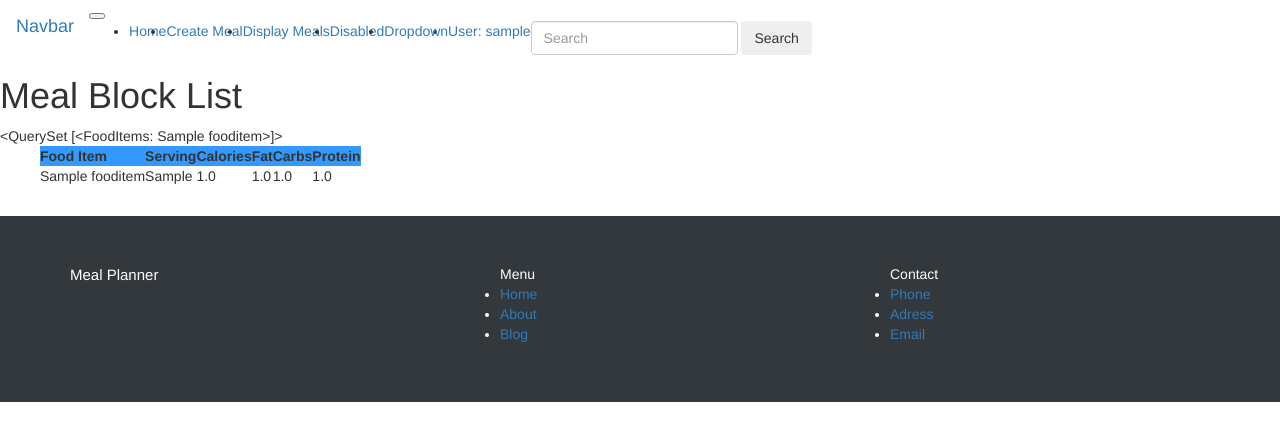
After one commit to Jonnyprior/test-website, a Django app: page /fooditem/my_food_items in a window 1280 px wide. The commit adds this page. Shown: the top 441 px of the page. Run offline with Django 3.2, Linux system fonts and the light colour scheme; a user stored in the database is signed in; tables that the repository leaves empty hold one stand-in row (values such as "Sample post"); some libraries are stand-ins or nearby versions.

Commit message:
User in fooditem, can view own fooditems

```diff
--- a/mealplanner/settings.py
+++ b/mealplanner/settings.py
@@ -58,7 +58,7 @@ ROOT_URLCONF = 'mealplanner.urls'
 TEMPLATES = [
     {
         'BACKEND': 'django.template.backends.django.DjangoTemplates',
-        'DIRS': [],
+        'DIRS': ['./templates',],
         'APP_DIRS': True,
         'OPTIONS': {
             'context_processors': [
@@ -122,3 +122,5 @@ USE_TZ = True
 # https://docs.djangoproject.com/en/dev/howto/static-files/
 
 STATIC_URL = '/static/'
+
+LOGIN_REDIRECT_URL = '/fooditem/'
--- a/mealplanner/urls.py
+++ b/mealplanner/urls.py
@@ -22,4 +22,5 @@ urlpatterns = [
 	path('', include('mealtable.urls')),
     path('admin/', admin.site.urls),
     path('fooditem/', include('tutorial.urls')),
+    path('accounts/', include('django.contrib.auth.urls')),
 ]
--- a/tutorial/admin.py
+++ b/tutorial/admin.py
@@ -3,5 +3,11 @@ from django.contrib import admin
 from .models import FoodItems
 from .models import MealBlock
 
+#@admin.register(FoodItems)
+#class FoodItemsAdmin(admin.ModelAdmin):
+#    list_display = ('name', 'serving', 'calories')
+
+
+
 admin.site.register(FoodItems)
 admin.site.register(MealBlock)
--- a/tutorial/models.py
+++ b/tutorial/models.py
@@ -1,6 +1,7 @@
 from django.db import models
 from django.urls import reverse
 from django.forms import ModelForm
+from django.contrib.auth.models import User
 
 # Create your models here.
 
@@ -11,6 +12,7 @@ class FoodItems(models.Model):
 	fat = models.FloatField(default=0, verbose_name="Fat")
 	carbs = models.FloatField(default=0, verbose_name="Carbs")
 	protein = models.FloatField(default=0, verbose_name="Protein")
+	user = models.ForeignKey(User, on_delete=models.SET_NULL, null=True, blank=True)
 
 	def __str__(self):
 		return self.name
@@ -29,7 +31,3 @@ class MealBlock(models.Model):
 
 	def get_absolute_url(self):
 		return reverse('fooditem')
-
-	@property
-	def sum_meal_values(self):
-		return Sum()
--- a/tutorial/templates/base.html
+++ b/tutorial/templates/base.html
@@ -52,6 +52,13 @@
               <a class="dropdown-item" href="#">Something else here</a>
             </div>
           </li>
+          {% if user.is_authenticated %}
+          <li class="nav-item">
+            <a class="nav-link" href="#">User: {{ user.get_username }}</a>
+          {% else %}
+            <a class="nav-link" href="#">User: None User</a>
+          </li>
+          {% endif %}
         </ul>
         <form class="form-inline my-2 my-lg-0">
           <input class="form-control mr-sm-2" type="text" placeholder="Search" aria-label="Search">
--- /dev/null
+++ b/tutorial/templates/tutorial/fooditem_list_by_user.html
@@ -0,0 +1,34 @@
+{% extends "base.html" %}
+
+{% block content %}
+  <h1>Meal Block List</h1>
+  {{ userinfo }}
+  {% if userinfo %}
+  <ul>
+    <table bgcolor="#b3d9ff">
+			<tr bgcolor="#3399ff">
+				<th>Food Item</th>
+				<th>Serving</th>
+				<th>Calories</th>
+				<th>Fat</th>
+				<th>Carbs</th>
+				<th>Protein</th>
+			</tr>
+      {% for item in userinfo %}
+			<tr>
+				<td>{{ item.name }}</td>
+				<td>{{ item.serving }}</td>
+				<td>{{ item.calories }}</td>
+				<td>{{ item.fat }}</td>
+				<td>{{ item.carbs }}</td>
+				<td>{{ item.protein }}</td>
+			</tr>
+    {% endfor %}
+    </table>
+
+    </ul>
+
+  {% else %}
+    <h2>There are no fooditems available - Add food items here</h2>
+  {% endif %}
+{% endblock %}
--- a/tutorial/urls.py
+++ b/tutorial/urls.py
@@ -9,6 +9,7 @@ urlpatterns = [
 	path('addmeal', views.AddMealView.as_view(), name='AddMeal'),
 	path('addmealnew', views.AddMealViewWithModelForm, name='AddMealViewWithModelForm'),
 	path('display_meal', views.DisplayMeal, name="DisplayMeal"),
+	path('my_food_items', views.FoodItemsByUser, name='FoodItemsByUser'),
 	path('editabletable/', views.editabletable.as_view(), name='editabletable'),
 	path('zero/', views.ZeroConfigTable.as_view(), name='zeroconfig'),
 ]
--- a/tutorial/views.py
+++ b/tutorial/views.py
@@ -3,8 +3,9 @@ from django_tables2 import RequestConfig
 from .models import FoodItems
 from .models import MealBlock
 from .tables import FoodItemsTable
-from django.views.generic import CreateView, DetailView
+from django.views.generic import CreateView, DetailView, ListView
 from django.db.models import Sum
+from django.contrib.auth.decorators import login_required
 
 #from django_datatables_view import XEditableDatatableView
 import datatableview
@@ -36,6 +37,16 @@ def fooditem(request):
 	# Possible table: https://djangopackages.org/packages/p/django-jinja-knockout/
 	# Maybe more suitable: https://github.com/pivotal-energy-solutions/django-datatable-view
 
+@login_required
+def FoodItemsByUser(request):
+	userinfo = FoodItems.objects.filter(user=request.user)
+
+	return render(
+		request,
+		'tutorial/fooditem_list_by_user.html',
+		context={'userinfo': userinfo},
+	)
+
 
 def AddMealViewWithModelForm(request):
 	if request.method == 'POST':
@@ -52,14 +63,18 @@ def AddMealViewWithModelForm(request):
 
 def DisplayMeal(request):
 	mealandfooditem = MealBlock.objects.all()
-	#mealandfooditem = {}
-	#for item in meals:
-	#	mealandfooditem[item] = item.food_item.all()
+
 	alldata = {}
 	alldata = MealBlock.objects.values('meal_name').annotate(calories=Sum('food_item__calories'), fat=Sum('food_item__fat'), carbs=Sum('food_item__carbs'), protein=Sum('food_item__protein'))
 
 	# Look into displaying each meal (via pk)
 #	https://djangobook.com/advanced-models/
+
+	#https://docs.djangoproject.com/en/2.0/topics/auth/customizing/
+	#https://docs.djangoproject.com/en/2.0/topics/http/sessions/
+
+	#https://github.com/danfairs/django-lazysignup
+	#https://github.com/bugov/django-custom-anonymous
 
 	return render(
 		request,
```
